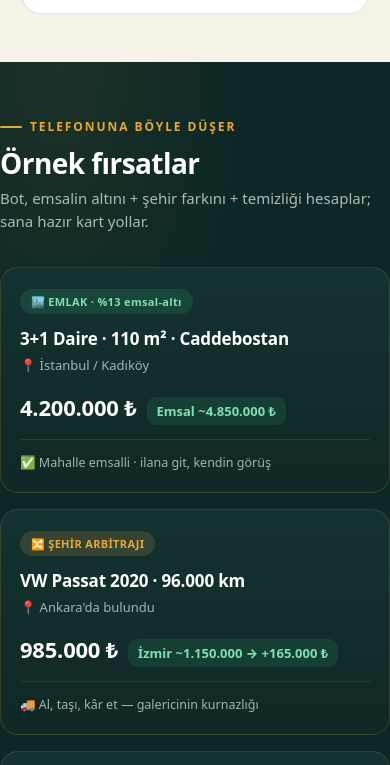
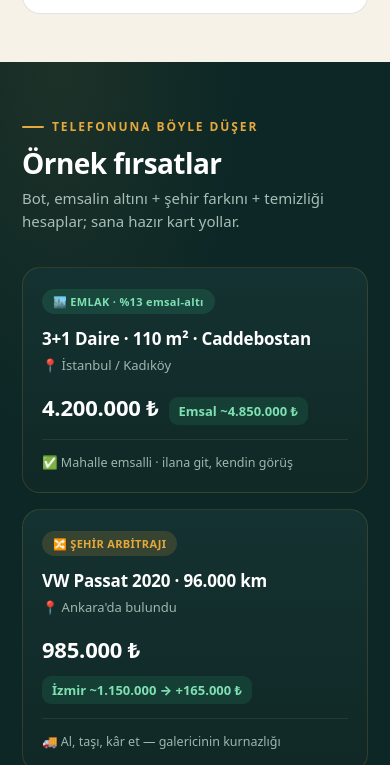
Before and after one commit to sertacsen82-star/firsat-tanitim, a plain HTML site: page index.html in a window 390 px wide. Shown: the part 3069-3834 px from the top of the page. Drawn offline with Linux system fonts and the light colour scheme.

Commit message:
fix: ornek firsatlar bolumunde shell+sec sinif cakismasi yatay padding'i 0'a dusuruyordu (mobilde kartlar kenara yapisiyordu) - sec>shell ic ice yapiya cevrildi

```diff
--- a/index.html
+++ b/index.html
@@ -361,7 +361,8 @@
 
 <!-- EXAMPLE DEALS -->
 <section class="exwrap">
-  <div class="shell sec">
+  <div class="sec">
+   <div class="shell">
     <div class="head">
       <span class="kicker">Telefonuna böyle düşer</span>
       <h2>Örnek fırsatlar</h2>
@@ -391,6 +392,7 @@
       </div>
     </div>
     <p class="excap">Örnek kartlardır. Numara kazımayız — sen ilandan kendin ulaşırsın.</p>
+   </div>
   </div>
 </section>
 
```
